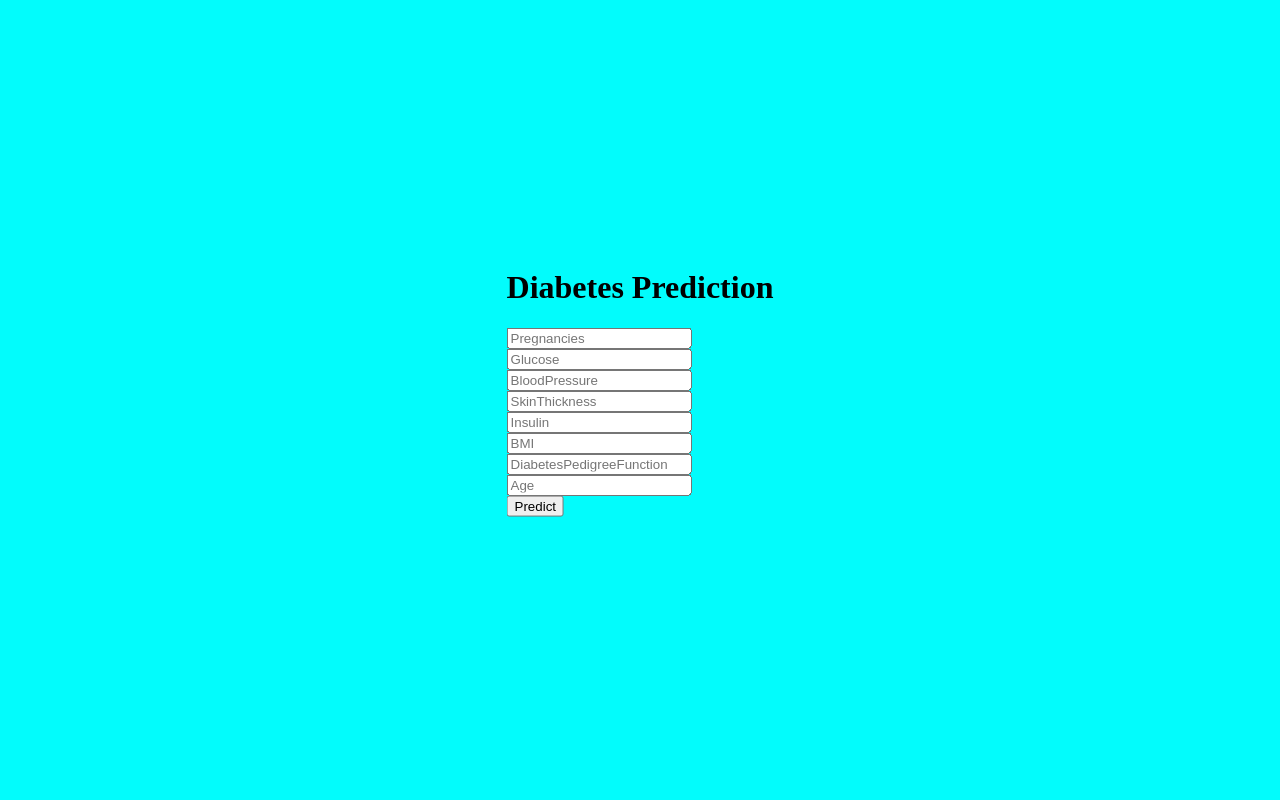
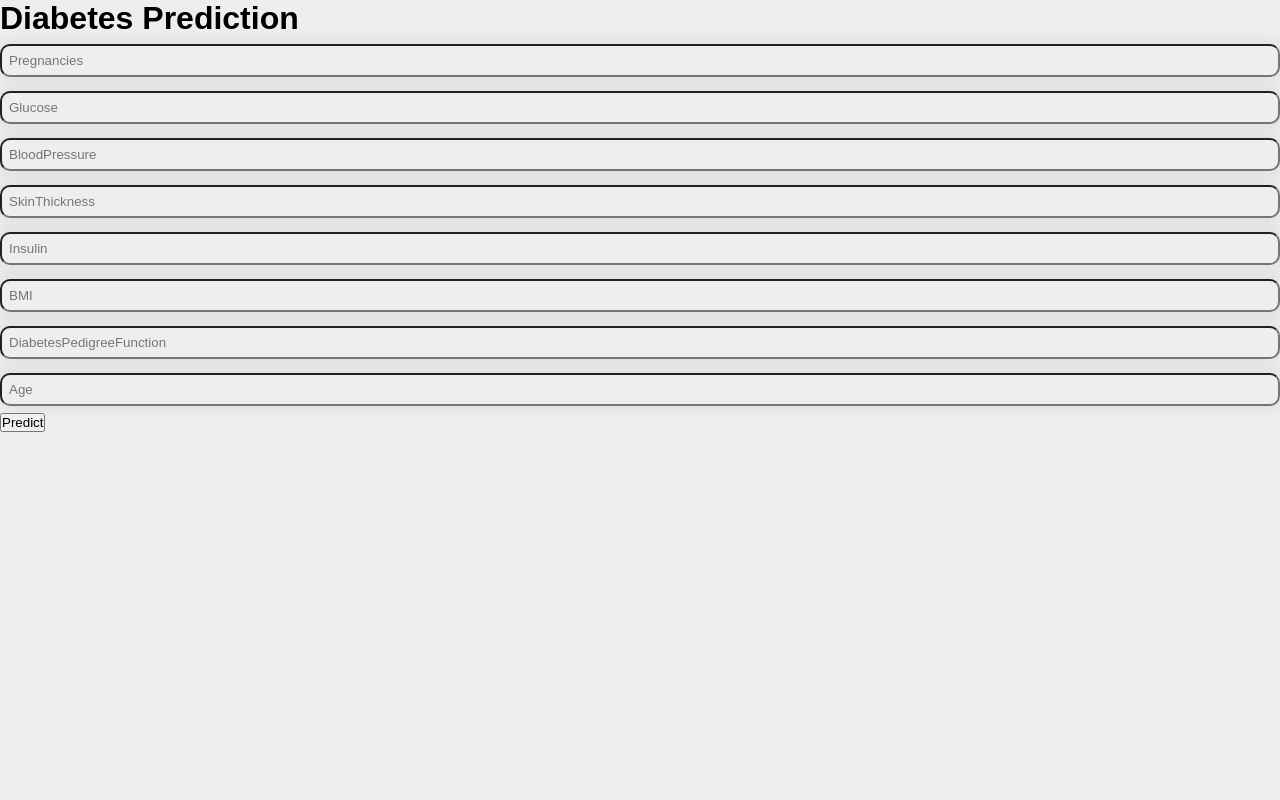
Before and after one commit to Swadhin-203/Diabetes_prediction, a Flask app: page / in a window 1280 px wide. Run offline with Flask 3, Linux system fonts and the light colour scheme; parts of the project's set-up code (start-up, migrations or seed data) failed here and were passed over.

Commit message:
Update home.html

```diff
--- a/templates/home.html
+++ b/templates/home.html
@@ -3,24 +3,8 @@
 <head>
   <meta charset="UTF-8">
   <title>Diabetes Predicter</title>
+  <link rel="stylesheet" href="{{url_for('static',filename='style.css')}}">
 
-<style>
-  body{
-    background-color: rgb(2, 252, 252);
-  }
-  .login{
-        color:black;
-  justify-content: center;
-  position: absolute;
-  top: 50%;
-  left: 50%;
-  transform: translate(-50%,-50%);
-
-
-}
-
-
-</style>
 </head>
 
 <body>
```
